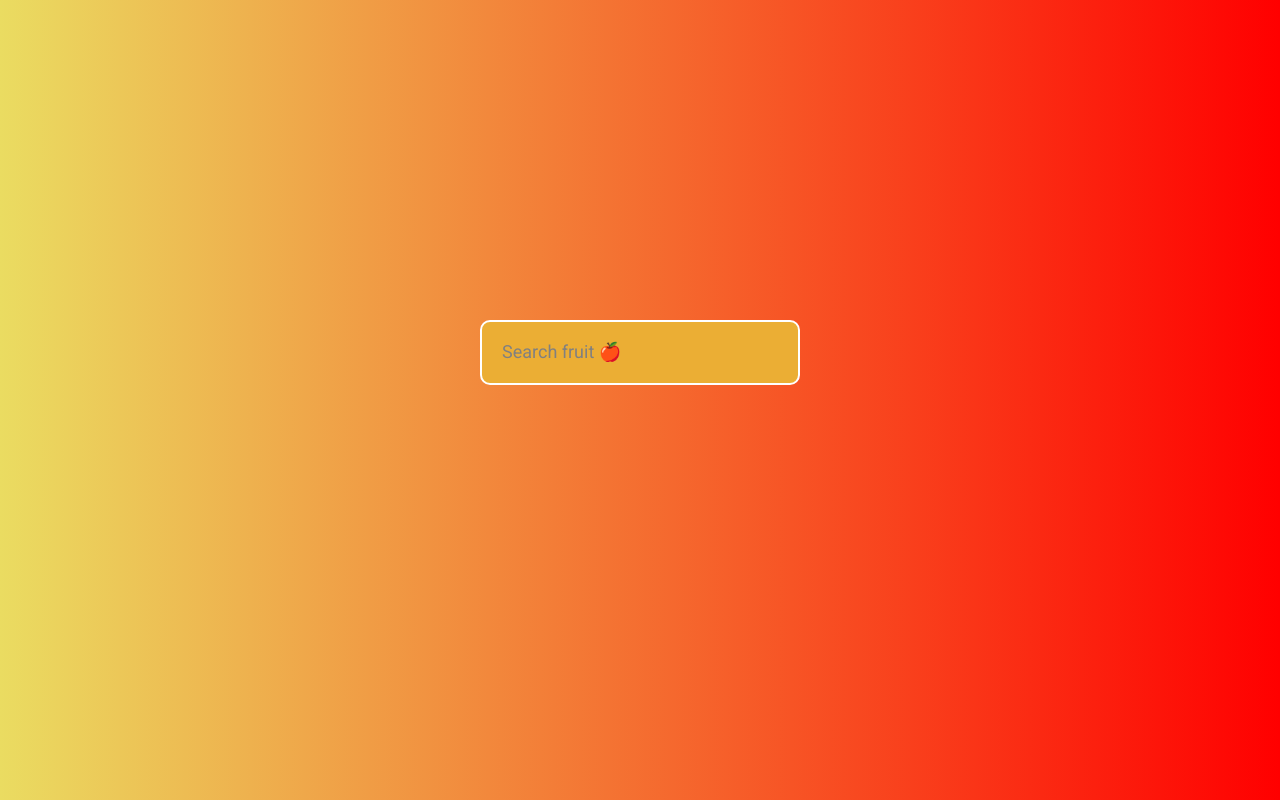
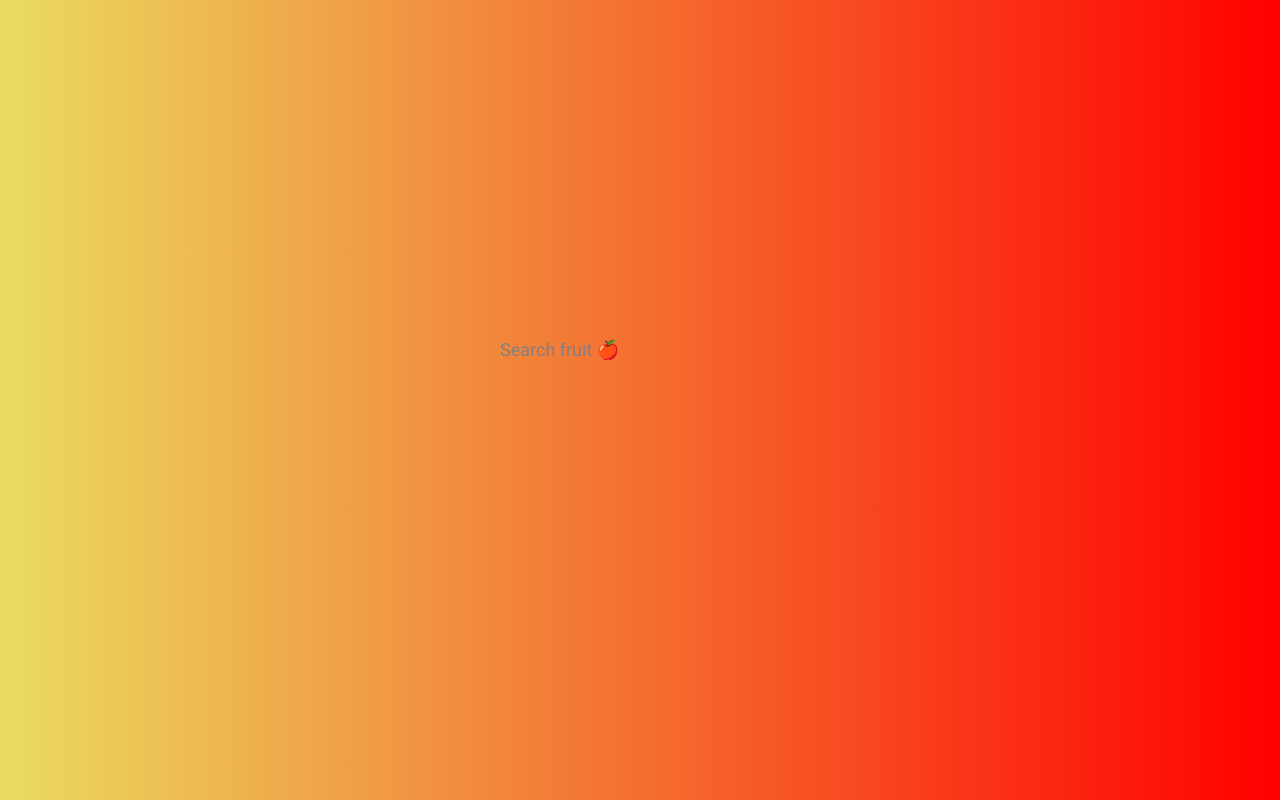
Before and after one commit to ZABocek/Fruit-search-project, a plain HTML site: page index.html in a window 1280 px wide. Shown: the top 800 px of the page. Drawn offline with nearby package versions, Linux system fonts and the light colour scheme.

Commit message:
fixed it

```diff
--- a/style.css
+++ b/style.css
@@ -25,22 +25,18 @@ body{
   align-items: center;
   justify-content: center;
 }
-.row input[type="text"]{
-  display: flex;
-  justify-content: center;
-  align-items: center;
-  width: 100%;
-  position: relative;
+input{
+  flex: 1;
   padding: 20px;
   padding-right: 60px;
   box-sizing: border-box;
   background: transparent;
-  background-color: rgb(235, 174, 52);
   border: 2px solid #fff;
   border-radius: 10px;
   font-size: 18px;
   color: gray;
-  outline: none;
+  outline: 0;
+  border: 0;
 }
 ::-webkit-input-placeholder{
   color: gray;
```
